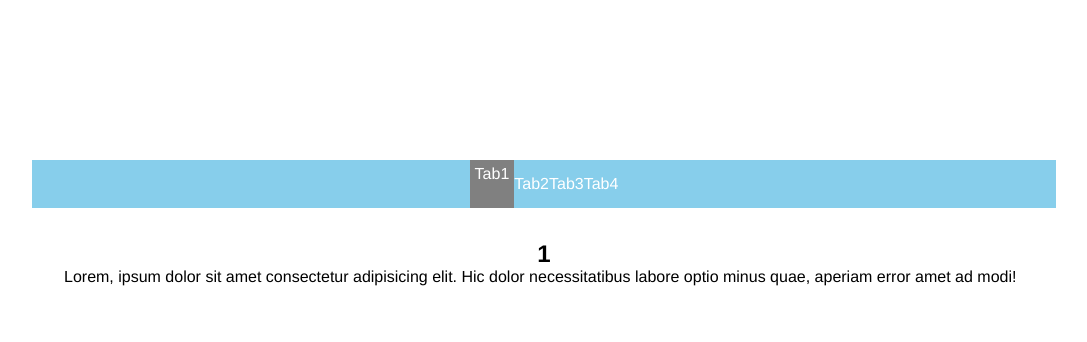
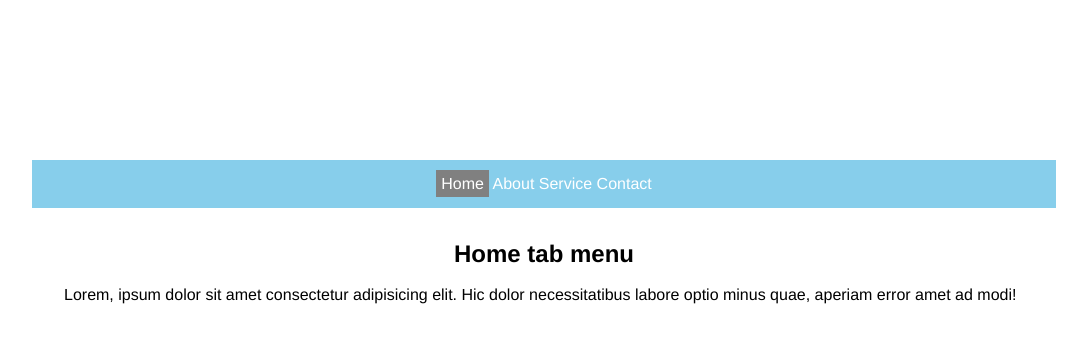
Before and after one commit to nrug13/mini, a plain HTML site: page tab menu/index.html in a window 1280 px wide. Shown: the whole page, without its empty margins (96-1183 px from the left). Drawn offline with Linux system fonts and the light colour scheme.

Commit message:
Update index.html

```diff
--- a/tab menu/index.html
+++ b/tab menu/index.html
@@ -10,16 +10,18 @@
 <body>
     <div class="tabs">
         <div class="tabs-head">
-            <span class="tabs-toggle is-active">Tab1</span>
-            <span class="tabs-toggle">Tab2</span>
-            <span class="tabs-toggle">Tab3</span>
-            <span class="tabs-toggle">Tab4</span>
+            <div class="menu">
+            <span class="tabs-toggle is-active">Home</span>
+            <span class="tabs-toggle c">About</span>
+            <span class="tabs-toggle c">Service</span>
+            <span class="tabs-toggle c">Contact</span>
+            </div>
         </div>
         <div class="tabs-body">
-            <div class="tabs-content is-active"><h2 class="tabs-name">1</h2><p class="tabs-text">Lorem, ipsum dolor sit amet consectetur adipisicing elit. Hic dolor necessitatibus labore optio minus quae, aperiam error amet ad modi!</p></div>
-            <div class="tabs-content"><h2 class="tabs-name">2</h2><p class="tabs-text">Lorem ipsum dolor sit amet.</p></div>
-            <div class="tabs-content"><h2 class="tabs-name">3</h2><p class="tabs-text">Lorem ipsum dolor sit amet consectetur adipisicing elit. Dignissimos velit quas eum ullam illo eligendi consequuntur omnis beatae unde nulla voluptatibus, ea cum iusto alias temporibus corrupti culpa molestias error quisquam id adipisci dolorem! Quo nesciunt ratione nam culpa facere.!</p></div>
-            <div class="tabs-content"><h2 class="tabs-name">4</h2><p class="tabs-text">Lorem, ipsum dolor sit amet consectetur adipisicing elit. Hic dolor necessitatibus labore optio minus quae, aperiam error amet ad modi!</p></div>
+            <div class="tabs-content is-active"><h2 class="tabs-name">Home tab menu</h2><br><p class="tabs-text">Lorem, ipsum dolor sit amet consectetur adipisicing elit. Hic dolor necessitatibus labore optio minus quae, aperiam error amet ad modi!</p></div>
+            <div class="tabs-content"><h2 class="tabs-name">about tab menu</h2><br><p class="tabs-text">Lorem ipsum dolor sit amet.</p></div>
+            <div class="tabs-content"><h2 class="tabs-name">Service tab menu</h2><br><p class="tabs-text">Lorem ipsum dolor sit amet consectetur adipisicing elit. Dignissimos velit quas eum ullam illo eligendi consequuntur omnis beatae unde nulla voluptatibus, ea cum iusto alias temporibus corrupti culpa molestias error quisquam id adipisci dolorem! Quo nesciunt ratione nam culpa facere.!</p></div>
+            <div class="tabs-content"><h2 class="tabs-name">Contact menu</h2><br><p class="tabs-text">Lorem, ipsum dolor sit amet consectetur adipisicing elit. Hic dolor necessitatibus labore optio minus quae, aperiam error amet ad modi!</p></div>
         </div>
     </div>
     <script src="main.js"></script>
```
